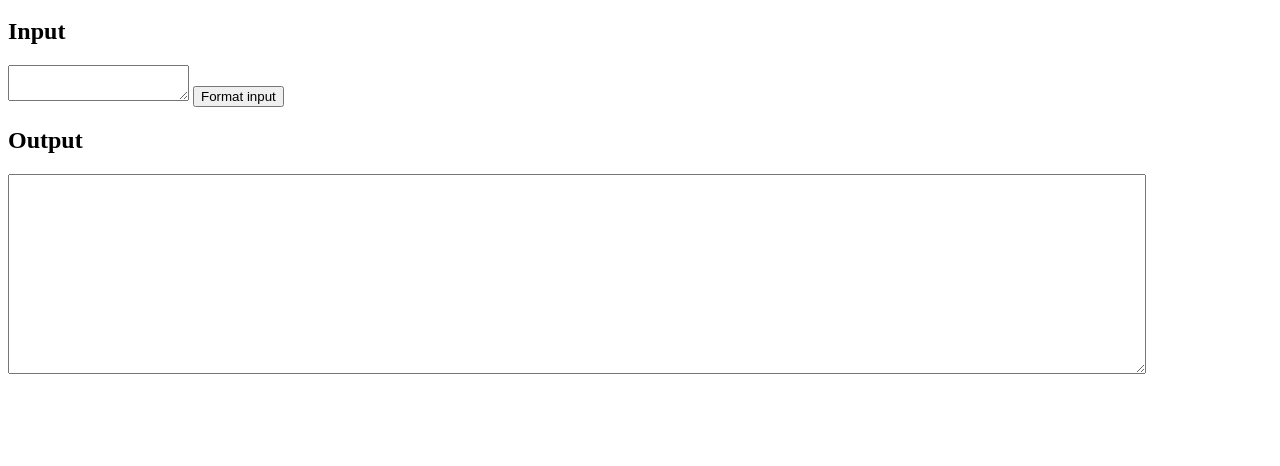
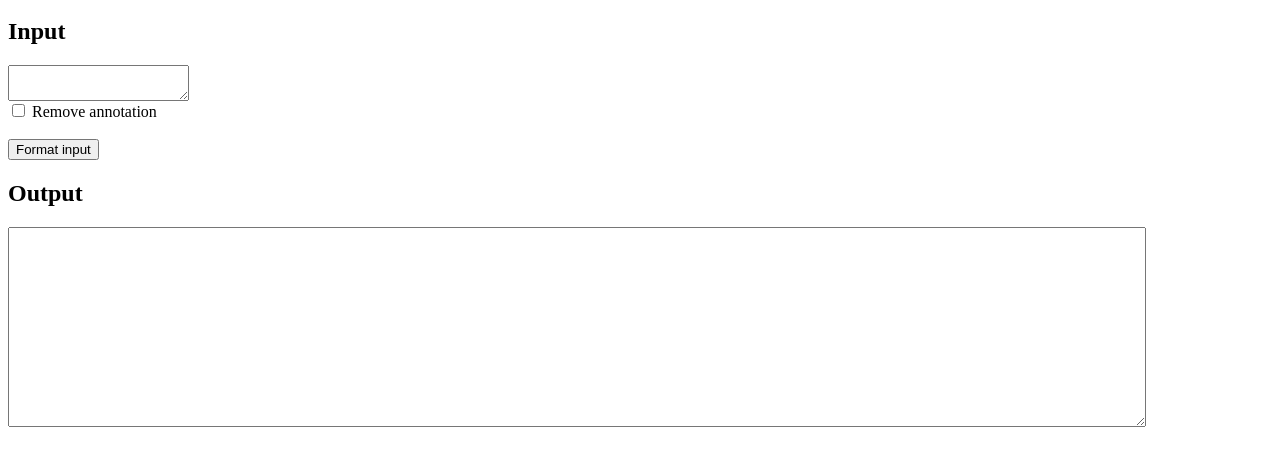
Before and after one commit to berli888/modelica-formatter-for-diffing, a plain HTML site: page index.html in a window 1280 px wide. Both pictures are taken after a click on the button "Format input". Shown: the part 48-514 px from the top of the page. Drawn offline with Linux system fonts and the light colour scheme.

Commit message:
Update index.html

```diff
--- a/index.html
+++ b/index.html
@@ -2,24 +2,31 @@
   <h1>Tool Format Modelica code base for easy diffing</h1>
   <h2>Input</h2>
 
-  <textarea id="inputTxt"></textarea>
+  <textarea id="inputTxt"></textarea
+  ><br />
+  <input type="checkbox" id="removeAnnotation" />
+  Remove annotation<br />
+  <br />
   <button id="execute">Format input</button>
   <h2>Output</h2>
   <textarea id="output" style="width: 90%; height: 200px"></textarea>
   <script>
-    const formatModelica = (moCode) => {
-      return moCode
-        .replaceAll(/[\s\r\n\t]+/gi, " ")
-        .replaceAll(/\s*,/gi, ",\n")
-        .replaceAll(/ annotation\s*\(.+?\);/gi, ";")
-        .replaceAll(/\(/gi, "(\n")
-        .replaceAll(/\)/gi, "\n)")
-        .replaceAll(/\s*; /gi, ";\n");
+    const formatModelica = ({ moCode, removeAnnotation }) => {
+      const step1 = moCode.replaceAll(/\s+/gis, " ").replaceAll(/\s*,/gi, ",\n");
+
+      console.log("removing annotation ?", removeAnnotation);
+      const step2 = removeAnnotation ? step1.replaceAll(/\s+annotation\s*\(.+?\);/gis, ";") : step1;
+
+      const step3 = step2.replaceAll(/\(/gi, "(\n").replaceAll(/\)/gi, "\n)").replaceAll(/\s*; /gi, ";\n");
+
+      return step3;
     };
 
     document.getElementById("execute").addEventListener("click", () => {
       const inputTxtValue = document.getElementById("inputTxt").value;
-      const outputValue = formatModelica(inputTxtValue);
+      const removeAnnotationValue = document.getElementById("removeAnnotation").checked;
+      console.log("checked", { removeAnnotation });
+      const outputValue = formatModelica({ moCode: inputTxtValue, removeAnnotation: removeAnnotationValue });
       document.getElementById("output").innerHTML = outputValue;
     });
   </script>
```
